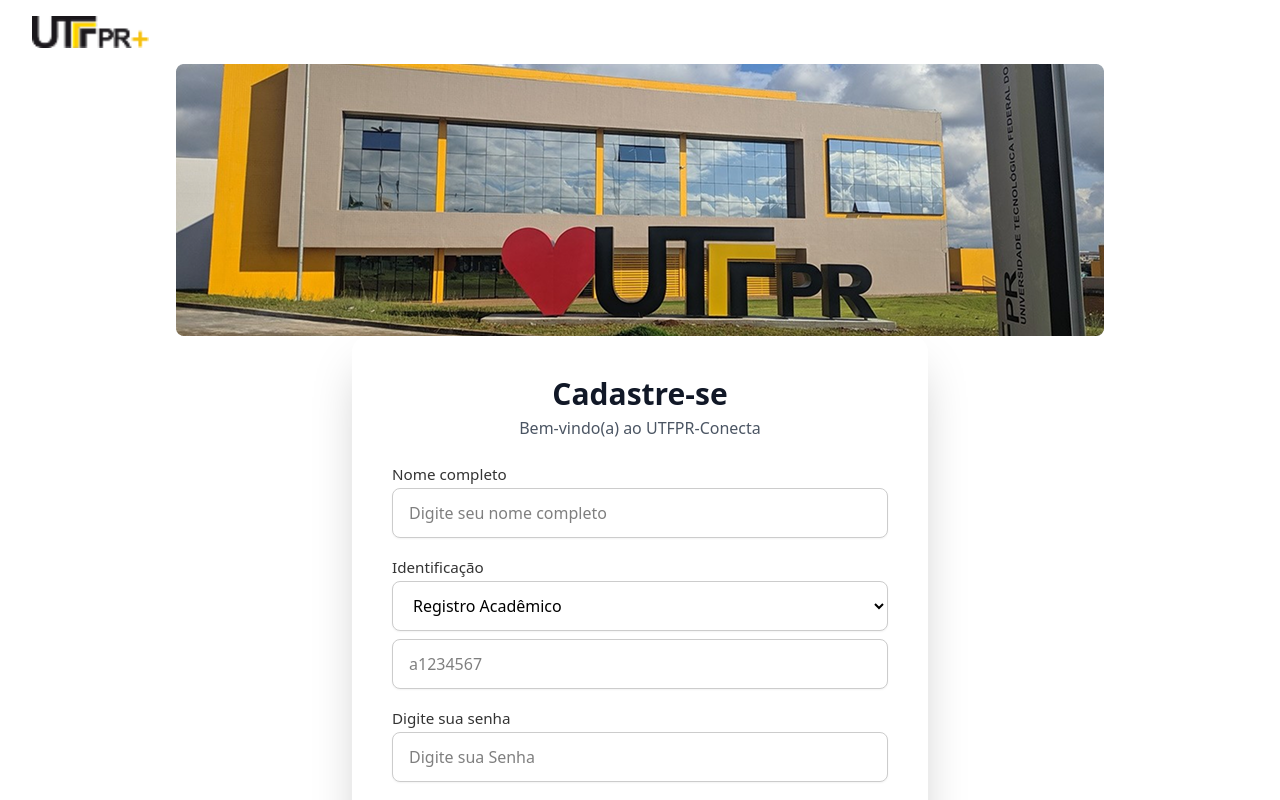
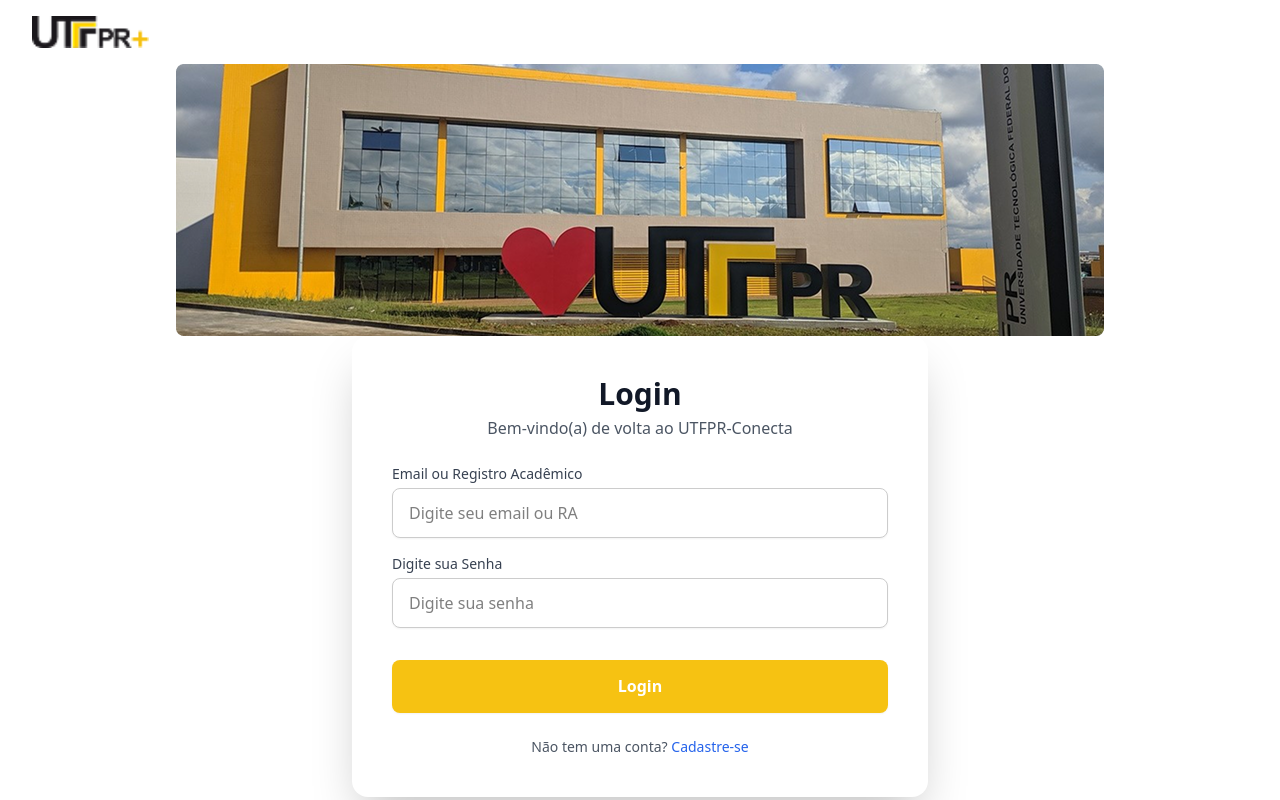
Before and after one commit to leonardohirt/UTFPR-Conecta, an Angular app: page / in a window 1280 px wide. Shown: the top 800 px of the page. Built offline with nearby package versions, Linux system fonts and the light colour scheme.

Commit message:
Finalizada a  página de Login

```diff
--- a/src/app/app.html
+++ b/src/app/app.html
@@ -1,5 +1,4 @@
 <div class="container mx-auto px-4">
-  <app-register-navbar></app-register-navbar>
-  <app-register-form> </app-register-form>
+  <app-login></app-login>
   <router-outlet></router-outlet>
 </div>
--- a/src/app/app.ts
+++ b/src/app/app.ts
@@ -2,11 +2,12 @@
 import { RouterOutlet } from '@angular/router';
 import { RegisterForm } from './features/register-form/register-form';
 import { RegisterNavbar } from './core/components/register-navbar/register-navbar';
+import { Login } from "./features/login/login";
 
 
 @Component({
   selector: 'app-root',
-  imports: [ RegisterForm, RouterOutlet, RegisterNavbar],
+  imports: [RegisterForm, RouterOutlet, RegisterNavbar, Login],
   templateUrl: './app.html',
   styleUrl: './app.css'
 })
--- a/src/app/features/login/login.css
+++ b/src/app/features/login/login.css
@@ -0,0 +1,66 @@
+
+/* ---------- Formulário ---------- */
+
+form input,
+form select {
+  padding: 0.75em 1em;
+  font-size: 1rem;
+  border: 1px solid #ccc;
+  border-radius: 8px;
+  outline: none;
+  transition: border-color 0.2s, box-shadow 0.2s;
+}
+
+form input:focus,
+form select:focus {
+  border-color: #f6c212;
+  box-shadow: 0 0 0 3px rgba(246, 194, 18, 0.2);
+}
+
+form input::placeholder,
+form select::placeholder {
+  color: rgba(0, 0, 0, 0.5);
+  transition: opacity 0.3s;
+}
+
+form input:focus::placeholder,
+form select:focus::placeholder {
+  opacity: 0;
+}
+
+form select {
+  background-color: white;
+  cursor: pointer;
+}
+
+form button {
+  padding: 0.9em;
+  font-size: 1rem;
+  font-weight: 600;
+  color: #fff;
+  background-color: #f6c212;
+  border: none;
+  border-radius: 8px;
+  cursor: pointer;
+  transition: background-color 0.3s, transform 0.1s;
+}
+
+form button:hover {
+  background-color: #e5b110;
+}
+
+form button:active {
+  transform: scale(0.98);
+}
+
+/* ---------- Responsividade ---------- */
+@media (max-width: 480px) {
+  .card {
+    padding: 1.8em;
+    max-width: 90%;
+  }
+
+  .welcome h1 {
+    font-size: 1.6rem;
+  }
+}
--- a/src/app/features/login/login.html
+++ b/src/app/features/login/login.html
@@ -1 +1,76 @@
-<p>login works!</p>
+<header>
+     <app-register-navbar> </app-register-navbar>
+</header>
+
+<main>
+
+    <!--Imagem da UTFPR-->
+    <div class="flex justify-center">
+        <img
+            class="w-780 h-auto object-contain"
+            src="assets/images/utfpr-main2.png"
+            alt="Campus da UTFPR"
+        >
+    </div>
+
+
+     <!--Texto Principal-->
+    <div class="relative -mt-0 z-10 mb-8">
+        <div class="w-full md:max-w-xl mx-auto bg-white rounded-2xl shadow-2xl overflow-hidden">
+            <div class="p-8 md:p-10">
+
+                <div class="text-center mb-6">
+                    <h1 class="text-3xl font-bold text-gray-900">Login</h1>
+                    <p class="text-gray-600 mt-1">Bem-vindo(a) de volta ao UTFPR-Conecta</p>
+                </div>
+
+                 <!--Form-->
+                 <div class="forms">
+                    <form #frm="ngForm" (ngSubmit)="login()" class="flex flex-col gap-4">
+
+                        <div>
+                            <label for="email" class="block text-sm font-medium text-gray-700">Email ou Registro Acadêmico</label>
+                            <input
+                                type="text"
+                                name="email"
+                                placeholder="Digite seu email ou RA"
+                                [(ngModel)]="email"
+                                 class="mt-1 w-full p-2 border border-gray-300 rounded-md shadow-sm focus:outline-none focus:ring-2 focus:ring-blue-500"
+                            />
+                        </div>
+
+                        <div>
+                            <label for="senha" class="block text-sm font-medium text-gray-700">Digite sua Senha</label>
+                            <input
+                                type="text"
+                                name="senha"
+                                placeholder="Digite sua senha"
+                                [(ngModel)]="email"
+                                 class="mt-1 w-full p-2 border border-gray-300 rounded-md shadow-sm focus:outline-none focus:ring-2 focus:ring-blue-500"
+                            />
+                        </div>
+
+                        <button
+                            type="submit"
+                            class="w-full py-2 px-4 mt-4 bg-yellow-500 text-black font-semibold rounded-md shadow-sm hover:bg-yellow-600 focus:outline-none focus:ring-2 focus:ring-offset-2 focus:ring-yellow-400">
+                            Login
+                        </button>
+
+                    </form>
+
+                    <!--Texto Inferior-->
+                    <div class="text-center mt-6 text-sm text-gray-600">
+                        <p>Não tem uma conta?
+                            <a href="#" class="font-medium text-blue-600 hover:text-blue-500">Cadastre-se</a>
+                        </p>
+                    </div>
+
+                </div>
+            </div>
+        </div>
+     </div>
+
+
+
+
+</main>
--- a/src/app/features/login/login.ts
+++ b/src/app/features/login/login.ts
@@ -1,11 +1,21 @@
 import { Component } from '@angular/core';
+import { RegisterNavbar } from '../../core/components/register-navbar/register-navbar';
+import { FormsModule } from '@angular/forms';
 
 @Component({
   selector: 'app-login',
-  imports: [],
+  standalone: true,
+  imports: [RegisterNavbar, FormsModule],
   templateUrl: './login.html',
-  styleUrl: './login.css',
+  styleUrls: ['./login.css'],
 })
 export class Login {
 
+  email: string = '';
+  password: string ='';
+
+  login( ){
+
+  }
+
 }
```
Also changed, not shown: src/app/core/components/register-navbar/register-navbar.ts (+4 -6 lines).
